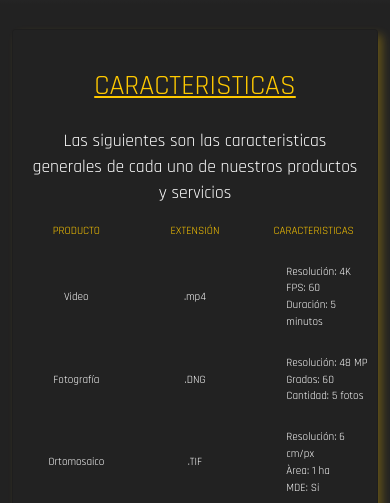
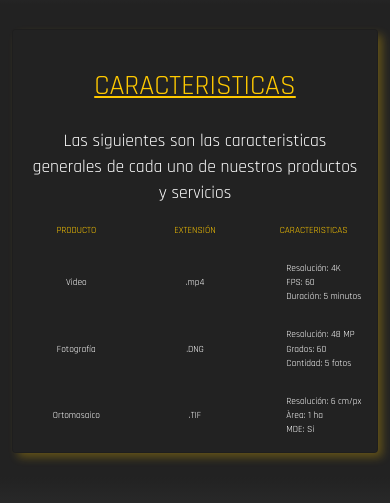
Before and after one commit to juanpablo1932/Repo_AerialDrone, a website: page layout/servicios/index.html in a window 390 px wide. Shown: the part 261-764 px from the top of the page. Drawn offline with nearby package versions, Linux system fonts and the light colour scheme.

Commit message:
Ajuste responsivo para pantallas de 360 px de W

```diff
--- a/scss/_index.scss
+++ b/scss/_index.scss
@@ -43,7 +43,7 @@
 .video {
   &__index {
     width: 50%;
-    min-width: 350px;
+    min-width: 330px;
     transition: all 1.5s;
   }
 
--- a/scss/_servicios.scss
+++ b/scss/_servicios.scss
@@ -1,6 +1,6 @@
 /* Servicios */
 .card__service {
-  min-width: 350px;
+  min-width: 330px;
 }
 
 .labelFeatures {
@@ -44,3 +44,10 @@
     font-size: 0.7rem;
   }
 }
+
+@media (max-width: 398.98px) {
+  .col__services,
+  .card__subtitle {
+    font-size: 0.59rem;
+  }
+}
```
Also changed, not shown: assets/css/style.css, 1 other file.
